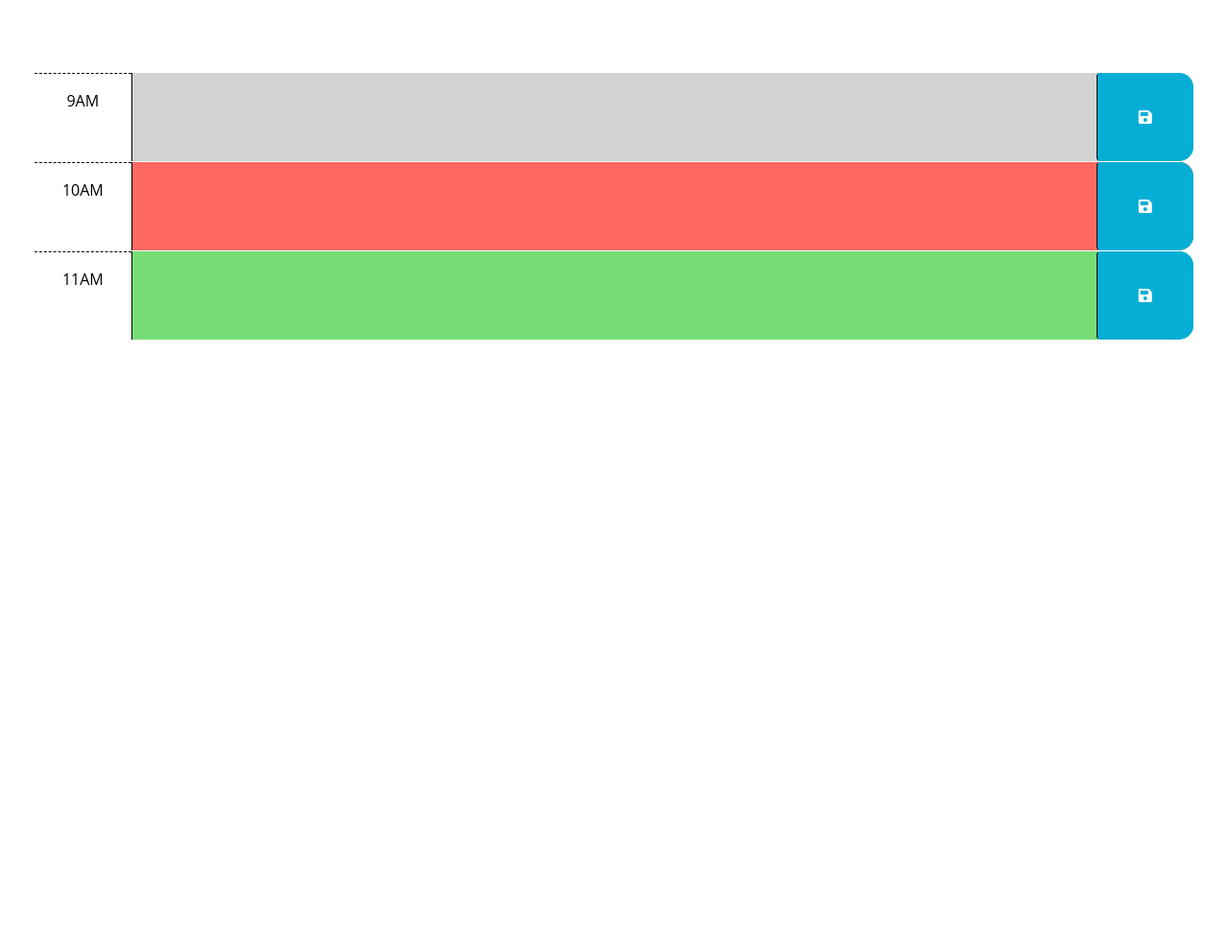
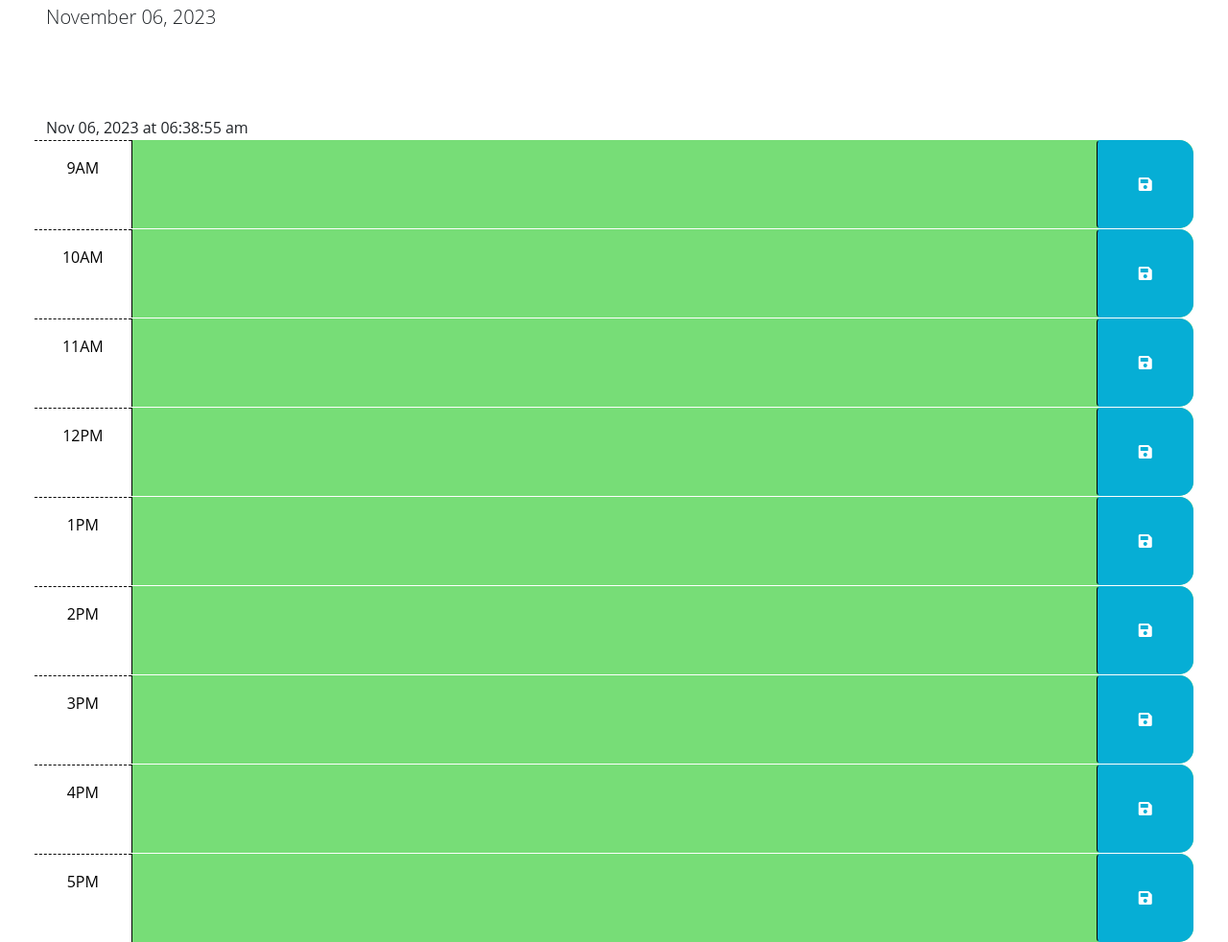
Before and after one commit to coding-boot-camp/crispy-octo-meme, a plain HTML site: page Develop/index.html in a window 1280 px wide. Shown: the part 176-1158 px from the top of the page at 96% size. Before the commit the page ends 800 px from the top, so only its background shows below. Drawn offline with nearby package versions, Linux system fonts and the light colour scheme.

Commit message:
revised code

```diff
--- a/Develop/index.html
+++ b/Develop/index.html
@@ -31,6 +31,7 @@
       <p id="currentDay" class="lead"></p>
     </header>
     <div class="container-fluid px-5">
+      <span id="time-display"></span>
       <!-- Use class for "past", "present", and "future" to apply styles to the
         time-block divs accordingly. The javascript will need to do this by
         adding/removing these classes on each div by comparing the hour in the
@@ -67,7 +68,62 @@
           <i class="fas fa-save" aria-hidden="true"></i>
         </button>
       </div>
+
+      <div id="hour-12" class="row time-block future">
+        <div class="col-2 col-md-1 hour text-center py-3">12PM</div>
+        <textarea class="col-8 col-md-10 description" rows="3"> </textarea>
+        <button class="btn saveBtn col-2 col-md-1" aria-label="save">
+          <i class="fas fa-save" aria-hidden="true"></i>
+        </button>
+      </div>
+
+      <div id="hour-13" class="row time-block future">
+        <div class="col-2 col-md-1 hour text-center py-3">1PM</div>
+        <textarea class="col-8 col-md-10 description" rows="3"> </textarea>
+        <button class="btn saveBtn col-2 col-md-1" aria-label="save">
+          <i class="fas fa-save" aria-hidden="true"></i>
+        </button>
+      </div>
+
+      <div id="hour-14" class="row time-block future">
+        <div class="col-2 col-md-1 hour text-center py-3">2PM</div>
+        <textarea class="col-8 col-md-10 description" rows="3"> </textarea>
+        <button class="btn saveBtn col-2 col-md-1" aria-label="save">
+          <i class="fas fa-save" aria-hidden="true"></i>
+        </button>
+      </div>
+      <div id="hour-15" class="row time-block future">
+        <div class="col-2 col-md-1 hour text-center py-3">3PM</div>
+        <textarea class="col-8 col-md-10 description" rows="3"> </textarea>
+        <button class="btn saveBtn col-2 col-md-1" aria-label="save">
+          <i class="fas fa-save" aria-hidden="true"></i>
+        </button>
+      </div>
+
+    <div id="hour-16" class="row time-block future">
+      <div class="col-2 col-md-1 hour text-center py-3">4PM</div>
+      <textarea class="col-8 col-md-10 description" rows="3"> </textarea>
+      <button class="btn saveBtn col-2 col-md-1" aria-label="save">
+        <i class="fas fa-save" aria-hidden="true"></i>
+      </button>
     </div>
+
+    <div id="hour-17" class="row time-block future">
+      <div class="col-2 col-md-1 hour text-center py-3">5PM</div>
+      <textarea class="col-8 col-md-10 description" rows="3"> </textarea>
+      <button class="btn saveBtn col-2 col-md-1" aria-label="save">
+        <i class="fas fa-save" aria-hidden="true"></i>
+      </button>
+    </div>
+    </div>
+
+    </div> <!-- container closing -->
+
+
+  </div>
+<!--
+<input type="text" id="textInput">
+<button id="saveButton">Save</button> -->
 
     <script src="https://cdnjs.cloudflare.com/ajax/libs/jquery/3.2.1/jquery.min.js"></script>
     <script src="https://cdn.jsdelivr.net/npm/dayjs@1.11.3/dayjs.min.js"
--- a/Develop/script.js
+++ b/Develop/script.js
@@ -2,6 +2,41 @@
 // the code isn't run until the browser has finished rendering all the elements
 // in the html.
 $(function () {
+  $(".saveBtn").on("click", function () {
+    var timeBlockId = $(this).parent().attr("id");
+    var textAreaValue = $(this).siblings(".description").val();
+    localStorage.setItem(timeBlockId, textAreaValue);
+  });
+  function updateColors() {
+    var currentHour = dayjs().format('H');
+
+    $(".time-block").each(function () {
+      var blockHour = parseInt($(this).attr("id").split("-")[1]);
+
+      $(this).removeClass("past present future");
+      if (blockHour < currentHour) {
+        $(this).addClass("past");
+      } else if (blockHour == currentHour) {
+        $(this).addClass("present");
+      } else {
+        $(this).addClass("future");
+      }
+    });
+  }
+
+  updateColors();
+  $(".description").each(function () {
+    var timeBlockId = $(this).parent().attr("id");
+    var savedText = localStorage.getItem(timeBlockId);
+    if (savedText) {
+      $(this).val(savedText);
+    }
+  });
+
+  var currentDate = dayjs().format('MMMM DD, YYYY');
+  $("#currentDay").text(currentDate);
+});
+
   // TODO: Add a listener for click events on the save button. This code should
   // use the id in the containing time-block as a key to save the user input in
   // local storage. HINT: What does `this` reference in the click listener
@@ -18,6 +53,57 @@ $(function () {
   // TODO: Add code to get any user input that was saved in localStorage and set
   // the values of the corresponding textarea elements. HINT: How can the id
   // attribute of each time-block be used to do this?
+
+  var saveButtons = document.getElementsByClassName("saveBtn")
+  var timeDisplayEl = $('#time-display');
+
+  function displayTime() {
+    var rightNow = dayjs().format('MMM DD, YYYY [at] hh:mm:ss a');
+    timeDisplayEl.text(rightNow);
+  }
+
+  function saveText() {
+    var textAreaValue = this.parentNode.querySelector(".description").value;
+    var savedDescriptions = JSON.parse(localStorage.getItem("savedDescriptions")) || [];
+    var index = Array.from(this.parentNode.parentNode.children).indexOf(this.parentNode);
+
+    if (savedDescriptions[index]){
+      savedDescriptions[index] = textAreaValue;
+    } else {
+      savedDescriptions.push(textAreaValue);
+    }
+    localStorage.setItem("savedDescriptions", JSON.stringify(savedDescriptions));
+    console.log("Text saved:", textAreaValue);
+    // console.log('clicked');
+    // console.log(el)
+  }
+
+  window.onload = function () {
+    var saveButtons = document.getElementsByClassName("saveBtn");
+    for (var i = 0; i < saveButtons.length; i++) {
+      saveButtons[i].addEventListener("click", saveText);
+    }
+
+  // window.onload = function() {
+  //   var savedDescriptions = JSON.parse(localStorage.getItem("savedDescriptions")) || [];
+  //   if (savedDescriptions.length > 0) {
+  //     var textAreas = document.getElementsByClassName("description");
+  //   for (var i = 0; i < textAreas.length; i++) {
+  //     textAreas[i].value = savedDescriptions[i] || "";
+  //     }
+  //   }
+
+
+  var saveButtons = document.getElementsByClassName("saveBtn");
+  for (var i = 0; i < saveButtons.length; i++) {
+    saveButtons[i].addEventListener("click", saveText);
+  }
+};
+
+displayTime();
+setInterval(displayTime, 1000);
+
+  // saveButtons.addEventListener("click", saveText);
   //
   // TODO: Add code to display the current date in the header of the page.
-});
+// });
```
Also changed, not shown: 05-third-party-apis-homework-demo.gif (renamed from Assets/05-third-party-apis-homework-demo.gif), 1 other file.
